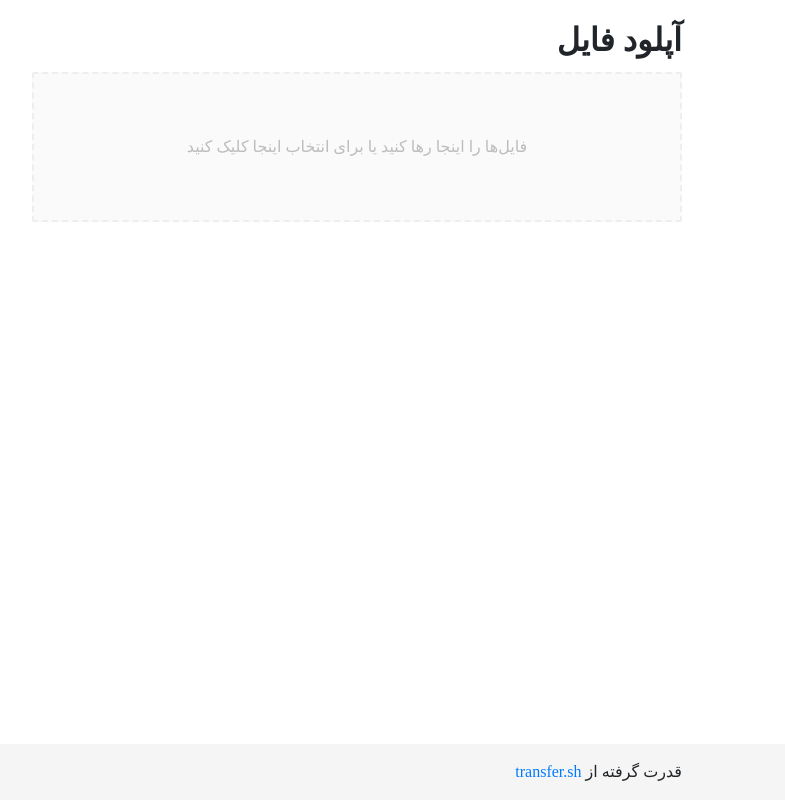
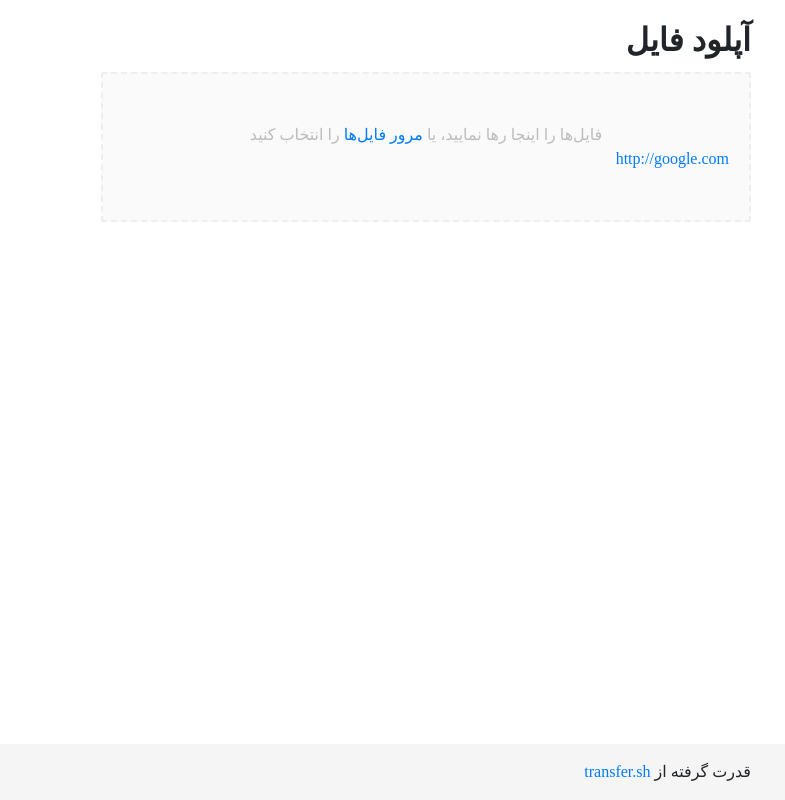
Before and after one commit to sijad/transfer.hashemian.me, a React (Create React App) app: page / in a window 1280 px wide. Shown: the whole page, without its empty margins (363-1148 px from the left). Built offline with nearby package versions, Linux system fonts and the light colour scheme; a web font is replaced by a local one.

Commit message:
better dropzone

```diff
--- a/src/App.css
+++ b/src/App.css
@@ -23,7 +23,7 @@ textarea {
 }
 
 .h-100 {
-  height: 100vh;
+  min-height: 100vh;
 }
 
 .footer {
--- a/src/components/Dropzone/Dropzone.css
+++ b/src/components/Dropzone/Dropzone.css
@@ -2,9 +2,7 @@
   flex: 1;
   display: flex;
   flex-direction: column;
-  align-items: center;
   padding: 20px;
-  cursor: pointer;
   justify-content: center;
   border-width: 2px;
   border-radius: 2px;
@@ -14,7 +12,6 @@
   color: #bdbdbd;
   outline: none;
   transition: border 0.24s ease-in-out;
-  cursor: pointer;
   min-height: 150px;
 }
 
@@ -25,3 +22,20 @@
 .dropzone.disabled {
   opacity: 0.6;
 }
+
+.browse-link {
+  color: #007bff;
+  padding: 0;
+  font-size: 1rem;
+  background: none;
+  border: none;
+}
+
+.browse-link:hover {
+  color: #0056b3;
+  text-decoration: underline;
+}
+
+.note {
+  text-align: center;
+}
--- a/src/components/Dropzone/Dropzone.tsx
+++ b/src/components/Dropzone/Dropzone.tsx
@@ -4,6 +4,7 @@ import './Dropzone.css';
 import { ID } from '../../ID';
 import { DroppedFile } from './DroppedFile';
 import { File } from './File';
+import { Url } from './Url';
 
 export function Dropzone() {
   const [files, setFiles] = useState<DroppedFile[]>([]);
@@ -17,19 +18,26 @@ export function Dropzone() {
   }, []);
 
   const { getRootProps, getInputProps, isDragActive } = useDropzone({ onDrop });
+  const { onClick, ...rootProps } = getRootProps({ className: 'dropzone' });
+
   return (
-    <div {...getRootProps({ className: 'dropzone' })}>
+    <div {...rootProps}>
       <input {...getInputProps()} />
       {isDragActive ? (
-        <span>{'فایل‌ها را اینجا رها کنید...'}</span>
+        <span className="note">{'فایل‌ها را اینجا رها کنید...'}</span>
       ) : (
-        <span>
-          {'فایل‌ها را اینجا رها کنید یا برای انتخاب اینجا کلیک کنید'}
+        <span className="note">
+          {'فایل‌ها را اینجا رها نمایید، یا '}
+          <button className="browse-link" onClick={onClick} type="button">
+            {'مرور فایل‌ها'}
+          </button>
+          {' را انتخاب کنید'}
         </span>
       )}
       {files.map(f => (
         <File file={f} key={`${f.id}`} />
       ))}
+      <Url url="http://google.com" />
     </div>
   );
 }
--- /dev/null
+++ b/src/components/Dropzone/Url.tsx
@@ -0,0 +1,13 @@
+import React from 'react';
+
+interface Props {
+  url: string;
+}
+
+export function Url({ url }: Props) {
+  return (
+    <a href={url} target="_blank">
+      {url}
+    </a>
+  );
+}
```
